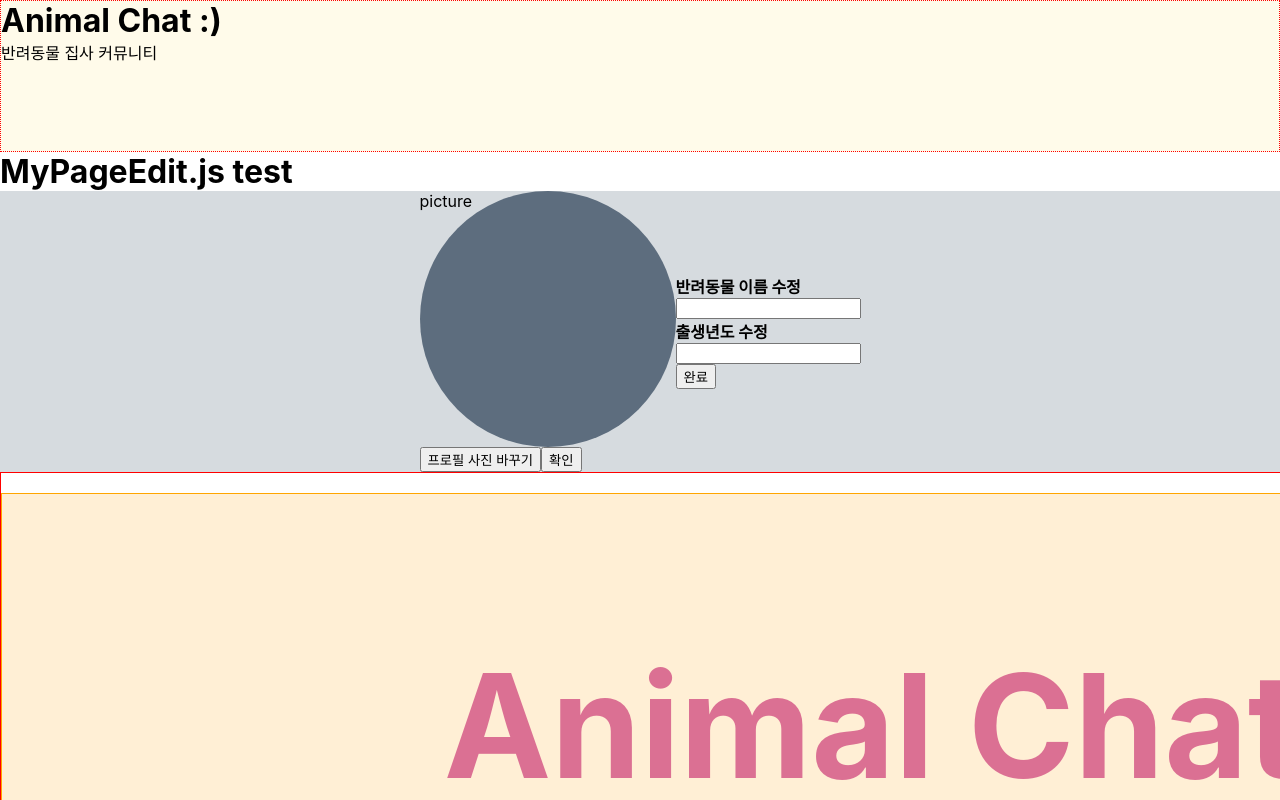
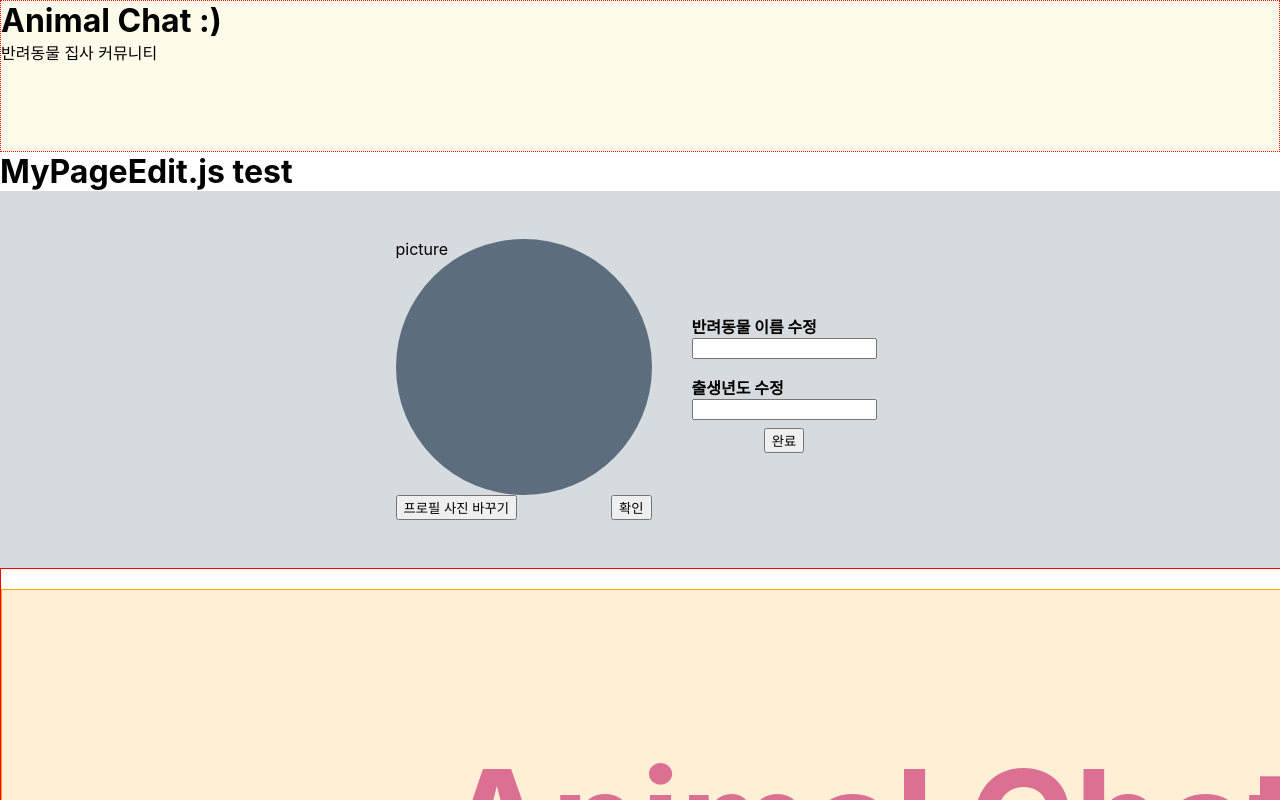
Before and after one commit to emily-hong/AnimalChat, a React (Create React App) app in the folder client/: page /firstpage in a window 1280 px wide. Shown: the top 800 px of the page. Built offline with nearby package versions, Linux system fonts and the light colour scheme; no server answers.

Commit message:
Design: 레이아웃 세부 수정중

```diff
--- a/client/src/pages/10.myPageEditSection.js
+++ b/client/src/pages/10.myPageEditSection.js
@@ -5,16 +5,19 @@ const Outer = styled.div`
   display: flex;
   justify-content: center;
   align-items: center;
+  padding: 2rem;
   background-color: #D6DBDF;
 `;
 
 const PictureEditSection = styled.section`
   box-sizing: content-box;
+  padding: 1rem;
   display: flex;
   flex-direction: column;
 `;
 
 const EditSection = styled.section`
+  padding: 1rem;
   box-sizing: content-box;
   display: flex;
   flex-direction: column;
@@ -35,12 +38,20 @@ const MockPicture = styled.div`
 const PitureEditButtons = styled.div`
   box-sizing: content-box;
   display: flex;
+  justify-content: space-between;
 `;
 
 const EditTextInput = styled.div`
   box-sizing: content-box;
+  padding: .5rem;
   display: flex;
   flex-direction: column;
+`;
+
+const FinishButtonSection = styled.div`
+  display: flex;
+  justify-content: center;
+  align-items: center;
 `;
 
 export default function MyPageEditSection () {
@@ -67,9 +78,9 @@ export default function MyPageEditSection () {
             <h4>출생년도 수정</h4>
             <input type="text"/>
           </EditTextInput>
-          <div>
+          <FinishButtonSection>
             <button>완료</button>
-          </div>
+          </FinishButtonSection>
         </EditSection>
       </Outer>
     </div>
```
